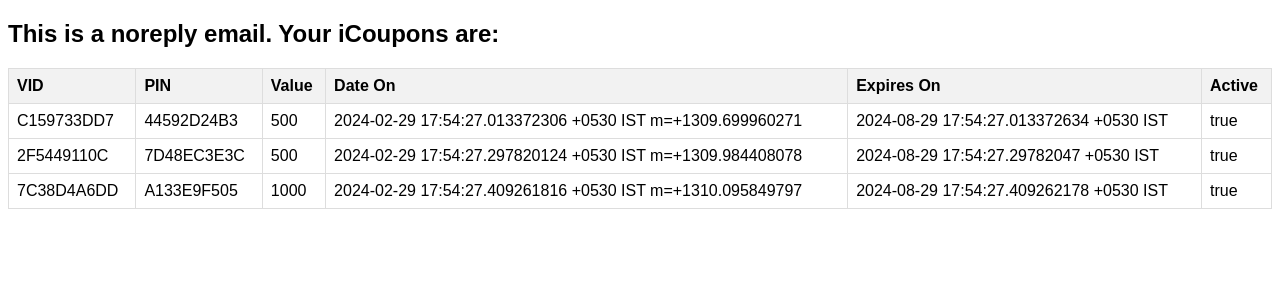
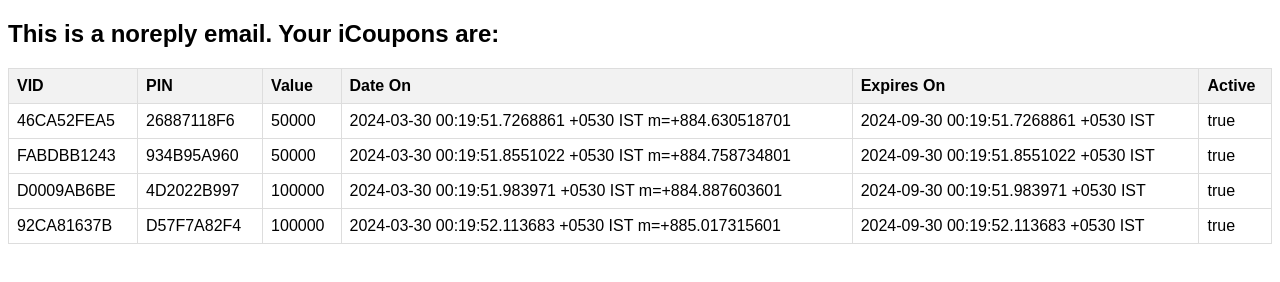
Before and after one commit to krithick-j/ui-backend, a plain HTML site: page email.html in a window 1280 px wide. Drawn offline with Linux system fonts and the light colour scheme.

Commit message:
small fine ture

```diff
--- a/email.html
+++ b/email.html
@@ -37,29 +37,38 @@
         <tbody>
 
             <tr>
-                <td>C159733DD7</td>
-                <td>44592D24B3</td>
-                <td>500</td>
-                <td>2024-02-29 17:54:27.013372306 &#43;0530 IST m=&#43;1309.699960271</td>
-                <td>2024-08-29 17:54:27.013372634 &#43;0530 IST</td>
+                <td>46CA52FEA5</td>
+                <td>26887118F6</td>
+                <td>50000</td>
+                <td>2024-03-30 00:19:51.7268861 &#43;0530 IST m=&#43;884.630518701</td>
+                <td>2024-09-30 00:19:51.7268861 &#43;0530 IST</td>
                 <td>true</td>
             </tr>
 
             <tr>
-                <td>2F5449110C</td>
-                <td>7D48EC3E3C</td>
-                <td>500</td>
-                <td>2024-02-29 17:54:27.297820124 &#43;0530 IST m=&#43;1309.984408078</td>
-                <td>2024-08-29 17:54:27.29782047 &#43;0530 IST</td>
+                <td>FABDBB1243</td>
+                <td>934B95A960</td>
+                <td>50000</td>
+                <td>2024-03-30 00:19:51.8551022 &#43;0530 IST m=&#43;884.758734801</td>
+                <td>2024-09-30 00:19:51.8551022 &#43;0530 IST</td>
                 <td>true</td>
             </tr>
 
             <tr>
-                <td>7C38D4A6DD</td>
-                <td>A133E9F505</td>
-                <td>1000</td>
-                <td>2024-02-29 17:54:27.409261816 &#43;0530 IST m=&#43;1310.095849797</td>
-                <td>2024-08-29 17:54:27.409262178 &#43;0530 IST</td>
+                <td>D0009AB6BE</td>
+                <td>4D2022B997</td>
+                <td>100000</td>
+                <td>2024-03-30 00:19:51.983971 &#43;0530 IST m=&#43;884.887603601</td>
+                <td>2024-09-30 00:19:51.983971 &#43;0530 IST</td>
+                <td>true</td>
+            </tr>
+
+            <tr>
+                <td>92CA81637B</td>
+                <td>D57F7A82F4</td>
+                <td>100000</td>
+                <td>2024-03-30 00:19:52.113683 &#43;0530 IST m=&#43;885.017315601</td>
+                <td>2024-09-30 00:19:52.113683 &#43;0530 IST</td>
                 <td>true</td>
             </tr>
 
```
Also changed, not shown: 3 other files.
